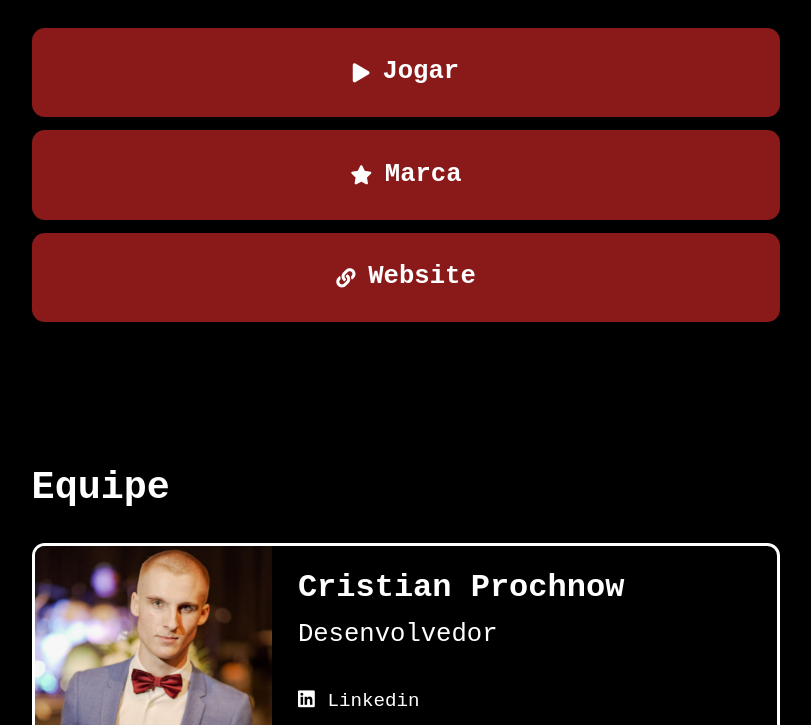
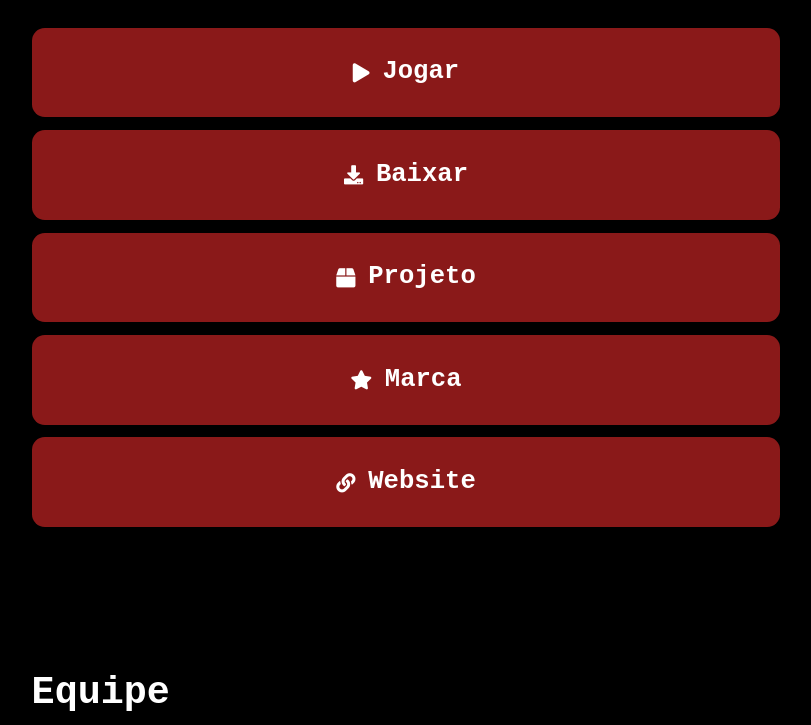
Before and after one commit to Marlon-Souza16/nightmair-page, a plain HTML site: page src/index.html in a window 1280 px wide. Shown: the part 3820-4545 px from the top of the page, without its empty margins (234-1045 px from the left). Drawn offline with nearby package versions, Linux system fonts and the light colour scheme; a web font is replaced by a local one.

Commit message:
feat: add buttons

```diff
--- a/src/index.html
+++ b/src/index.html
@@ -125,6 +125,12 @@
 
         <a href="https://gd.games/instant-builds/64b9443c-d478-412c-b831-59d6d8039999" target="_blank" class="play-btn">
           <i class="fas fa-play"></i> Jogar
+        </a>
+        <a href="https://github.com/cristianprochnow/nightmair/tree/main/builds" target="_blank" class="play-btn">
+          <i class="fas fa-download"></i> Baixar
+        </a>
+        <a href="https://github.com/cristianprochnow/nightmair" target="_blank" class="play-btn">
+          <i class="fas fa-box"></i> Projeto
         </a>
         <a href="https://www.figma.com/file/TMPn232AGlSGbJN63VDGS4/Nightmair?type=design&node-id=0%3A1&mode=design&t=OgOcSbXPKhSy47e4-1" target="_blank" class="play-btn">
           <i class="fas fa-star"></i> Marca
```
